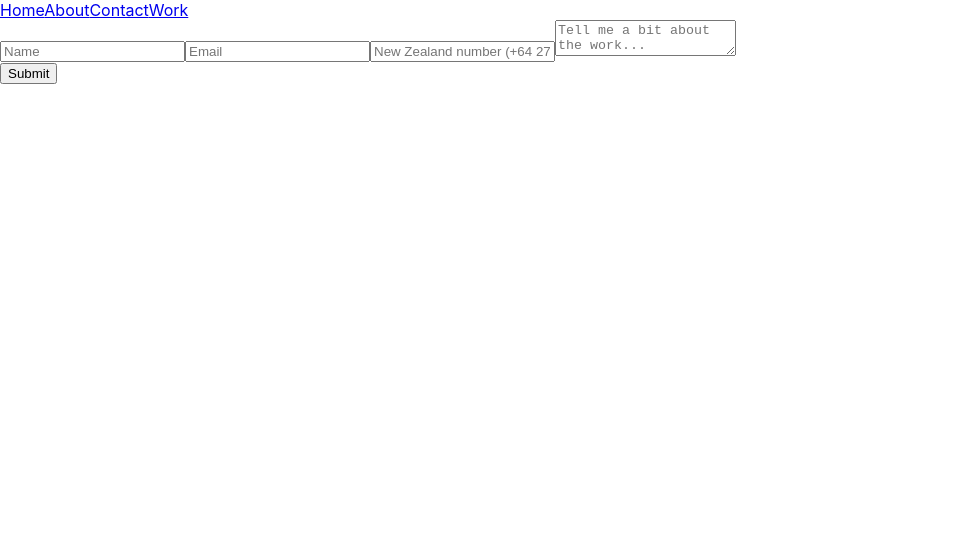
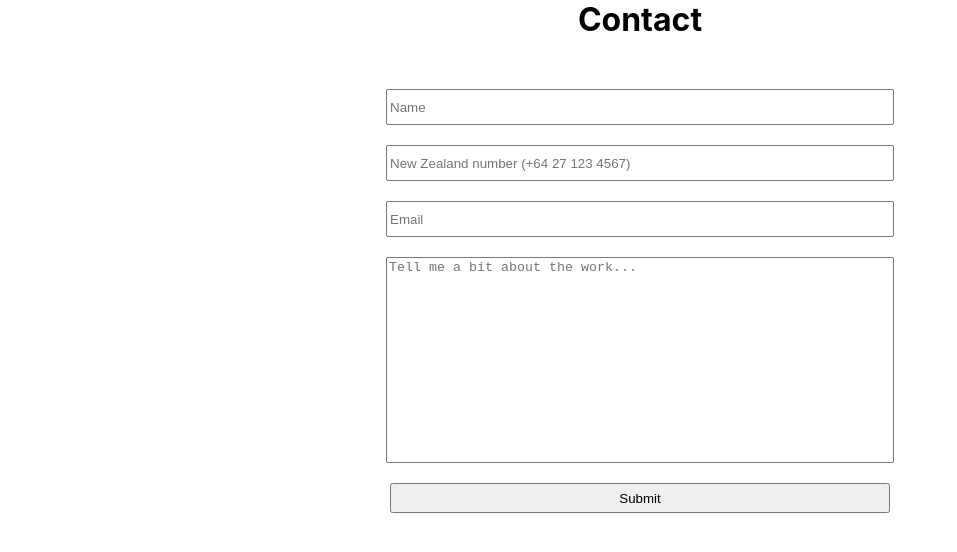
Before and after one commit to Thadman/bens-site, a React (Create React App) app: page /contact in a window 1280 px wide. Shown: the top 552 px of the page, without its empty margins (0-957 px from the left). Built offline with nearby package versions, Linux system fonts and the light colour scheme.

Commit message:
added react font awesome and have styled the contact page correctly

```diff
--- a/package.json
+++ b/package.json
@@ -8,6 +8,7 @@
     "@testing-library/user-event": "^7.1.2",
     "react": "^16.13.1",
     "react-dom": "^16.13.1",
+    "react-fontawesome": "^1.7.1",
     "react-router-dom": "^5.2.0",
     "react-scripts": "3.4.3"
   },
--- a/src/App.js
+++ b/src/App.js
@@ -1,5 +1,4 @@
 import React from "react";
-import ReactDOM from "react-router-dom";
 import { BrowserRouter, Route, Link, Switch } from "react-router-dom";
 import MainPage from "./MainPage";
 import Nav from "./Nav";
@@ -14,10 +13,6 @@ function App() {
       <BrowserRouter>
         <Switch>
           <div className="navbar-container">
-            <Link to="/">Home</Link>
-            <Link to="/about">About</Link>
-            <Link to="/contact">Contact</Link>
-            <Link to="/work">Work</Link>
             <Route exact path="/" component={MainPage} />
             <Route exact path="/contact" component={Contact} />
             <Route exact path="/about" component={About} />
--- a/src/Contact.js
+++ b/src/Contact.js
@@ -17,7 +17,15 @@ export default class Contact extends React.Component {
   };
 
   handleSubmit = (e) => {
+    const { name, email, message, number } = this.state;
     e.preventDefault();
+    console.log(`
+      ${name}
+      ${email}
+      ${number}
+      ${message}
+    `);
+    this.resetForm();
   };
 
   resetForm() {
@@ -32,8 +40,11 @@ export default class Contact extends React.Component {
   render() {
     return (
       <>
+        <h1>Contact</h1>
+        <div className="main-contact-container">
           <div className="form-container">
             <form onSubmit={this.handleSubmit}>
+              <div className="input-container">
                 <input
                   type="text"
                   name="name"
@@ -41,6 +52,17 @@ export default class Contact extends React.Component {
                   value={this.state.name}
                   onChange={this.handleChange}
                 />
+              </div>
+              <div className="input-container">
+                <input
+                  type="text"
+                  name="number"
+                  placeholder="New Zealand number (+64 27 123 4567)"
+                  value={this.state.number}
+                  onChange={this.handleChange}
+                />
+              </div>
+              <div className="input-container">
                 <input
                   type="text"
                   name="email"
@@ -48,13 +70,8 @@ export default class Contact extends React.Component {
                   value={this.state.email}
                   onChange={this.handleChange}
                 />
-            <input
-              type="text"
-              name="number"
-              placeholder="New Zealand number (+64 27 123 4567)"
-              value={this.state.number}
-              onChange={this.handleChange}
-            />
+              </div>
+              <div className="input-container">
                 <textarea
                   type="text"
                   name="message"
@@ -62,10 +79,12 @@ export default class Contact extends React.Component {
                   placeholder="Tell me a bit about the work..."
                   onChange={this.handleChange}
                 />
-            <div className="submit-form">
+              </div>
+              <div className="input-container">
                 <input type="submit" value="Submit" />
               </div>
             </form>
+          </div>
         </div>
       </>
     );
--- a/src/MainPage.js
+++ b/src/MainPage.js
@@ -1,10 +1,17 @@
 import React from "react";
 import logo from "./images/bvd-black.jpg";
+import { Link } from "react-router-dom";
 
 export default function MainPage() {
   return (
     <div className="main-container">
       <div className="image-container">
+        <div className="navbar">
+          <Link to="/">Home</Link>
+          <Link to="/about">About</Link>
+          <Link to="/contact">Contact</Link>
+          <Link to="/work">Work</Link>
+        </div>
         <img src={logo} alt="this is the logo" />
       </div>
     </div>
--- a/src/index.css
+++ b/src/index.css
@@ -16,6 +16,46 @@ code {
   background: #35363a;
 }
 
+/* styling the main container for the contact */
+.main-contact-container {
+  height: 100vh;
+  width: 100vw;
+  display: flex;
+  justify-content: center;
+  align-items: center;
+}
+
+/* contact heading */
+h1 {
+  text-align: center;
+  margin: 0;
+}
+
+/* input for the submit button */
+input {
+  width: 400px;
+}
+
+form {
+  height: 700px;
+  display: flex;
+  flex-direction: column;
+  justify-content: flex-start;
+}
+
+.input-container {
+  margin-bottom: 20px;
+  display: flex;
+  justify-content: center;
+}
+
+textarea {
+  outline: none;
+  resize: none;
+  width: 502px;
+  height: 200px;
+}
+
 /* centering the image */
 .image-container {
   display: flex;
@@ -26,3 +66,14 @@ code {
 }
 
 /* navbar styling */
+
+.navbar a {
+  color: white;
+}
+
+/* form styling */
+
+form input {
+  height: 30px;
+  width: 500px;
+}
```
Also changed, not shown: 1 other file (tests, documents, lock files or other folders). Lines whose indentation alone changed are shown as unchanged.
